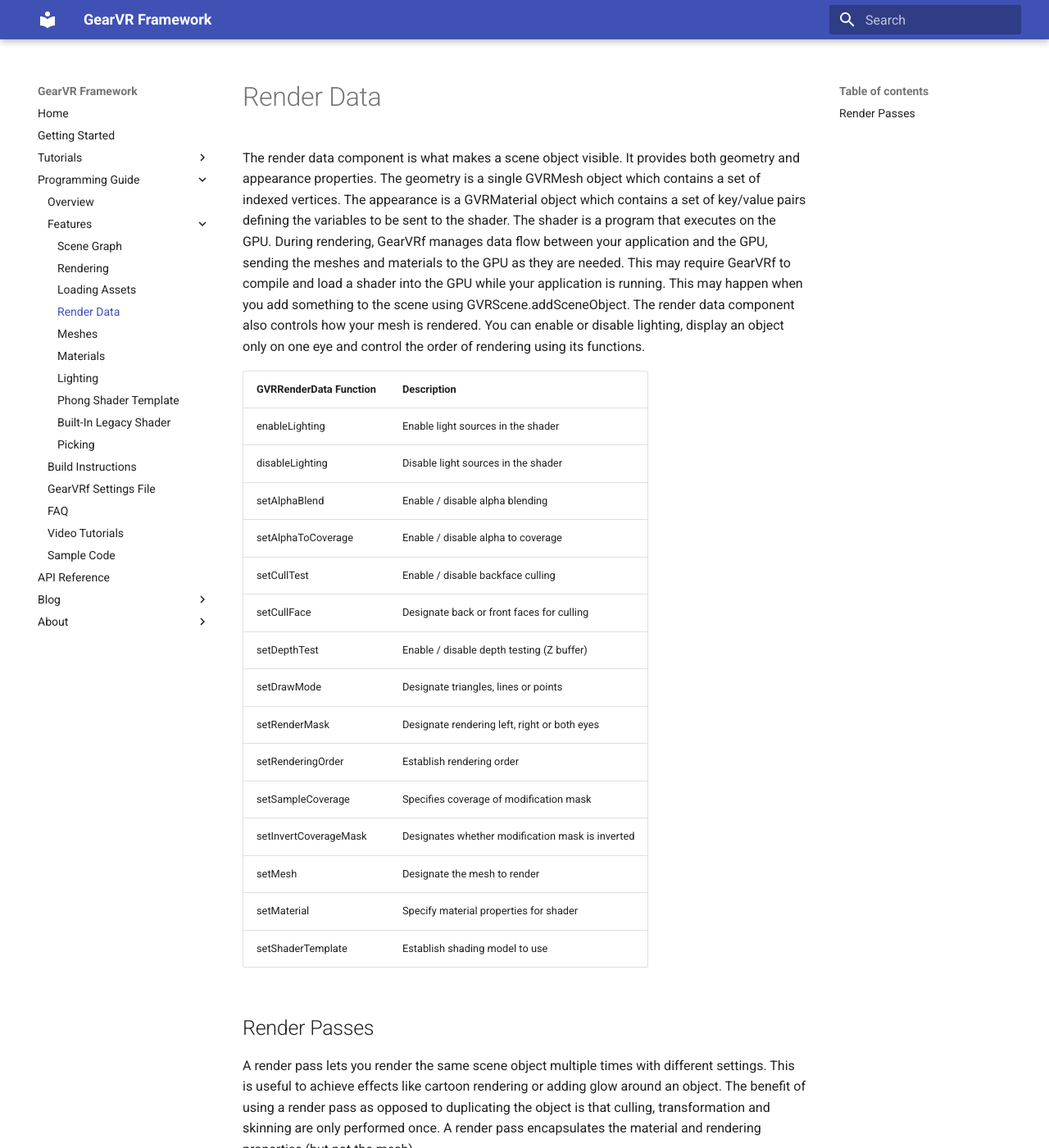
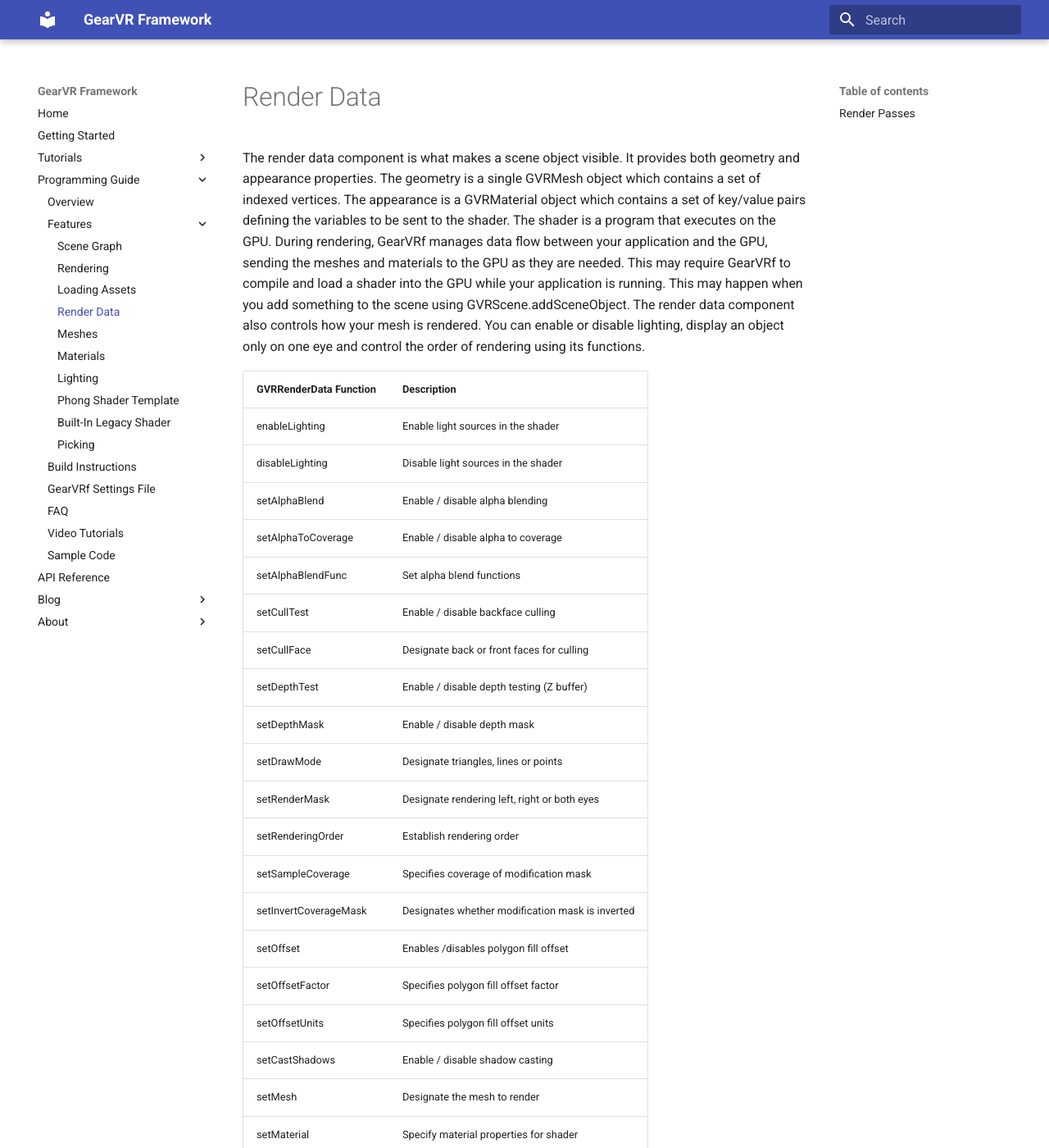
Before and after one commit to nitosan/GearVRf-docs, an MkDocs documentation site: the page built from docs/programming_guide/features/render_data.md, in a window 1280 px wide and 1400 px high. Shown: the whole window at 82% size. Built offline with MkDocs 1.6.1 and Material for MkDocs 9.7.7, drawn with Linux system fonts in a browser that asks for light colours; old or Windows-style settings are respelled for this version of MkDocs.

Commit message:
added renderdata fields

````diff
--- a/docs/programming_guide/features/render_data.md
+++ b/docs/programming_guide/features/render_data.md
@@ -6,20 +6,26 @@ The render data component is what makes a scene object visible. It provides both
 |disableLighting|Disable light sources in the shader|
 |setAlphaBlend|Enable / disable alpha blending|
 |setAlphaToCoverage|Enable / disable alpha to coverage|
+|setAlphaBlendFunc|Set alpha blend functions|
 |setCullTest|Enable / disable backface culling|
 |setCullFace|Designate back or front faces for culling|
 |setDepthTest|Enable / disable depth testing (Z buffer)|
+|setDepthMask|Enable / disable depth mask|
 |setDrawMode|Designate triangles, lines or points|
 |setRenderMask|Designate rendering left, right or both eyes|
 |setRenderingOrder|Establish rendering order|
 |setSampleCoverage|Specifies coverage of modification mask|
 |setInvertCoverageMask|Designates whether modification mask is inverted|
+|setOffset|Enables /disables polygon fill offset|
+|setOffsetFactor|Specifies polygon fill offset factor|
+|setOffsetUnits|Specifies polygon fill offset units|
+|setCastShadows|Enable / disable shadow casting|
 |setMesh|Designate the mesh to render|
 |setMaterial|Specify material properties for shader|
 |setShaderTemplate|Establish shading model to use
 
 
-##Render Passes
+## Render Passes
 
 A render pass lets you render the same scene object multiple times with different settings. This is useful to achieve effects like cartoon rendering or adding glow around an object. The benefit of using a render pass as opposed to duplicating the object is that culling, transformation and skinning are only performed once. A render pass encapsulates the material and rendering properties (but not the mesh).
 
@@ -27,26 +33,16 @@ This example shows how to implement a multi-sided material using render passes.
 
 ```java
 GVRSceneObject cube = new GVRCubeSceneObject(gvrContext);
-
 GVRRenderData rdata = cube.getRenderData();
-
 GVRMaterial red = rdata.getMaterial();
-
 GVRMaterial blue = new GVRMaterial(gvrContext);
-
 GVRRenderPass pass = new GVRRenderPass(gvrContext);
 
 
-
 red.setDiffuseColor(1, 0, 0, 1);
-
 blue.setDiffuseColor(0, 0, 1, 0);
-
 rdata.setCullFace(GVRCullFaceEnum.Front);
-
 pass.setMaterial(blue);
-
 pass.setCullFace(GVRCullFaceEnum.Back);
-
 rdata.addPass(pass);
 ```
````
